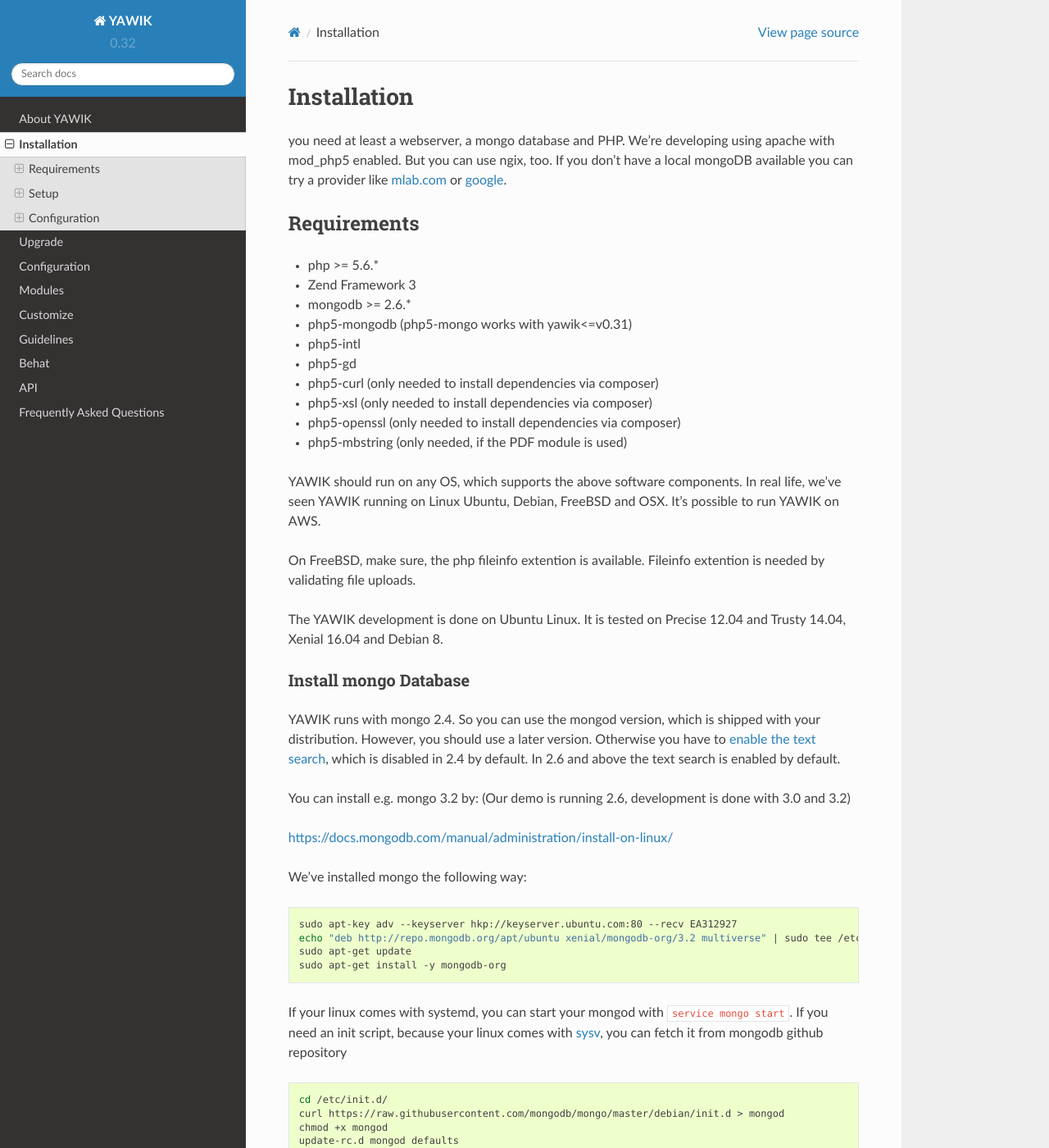
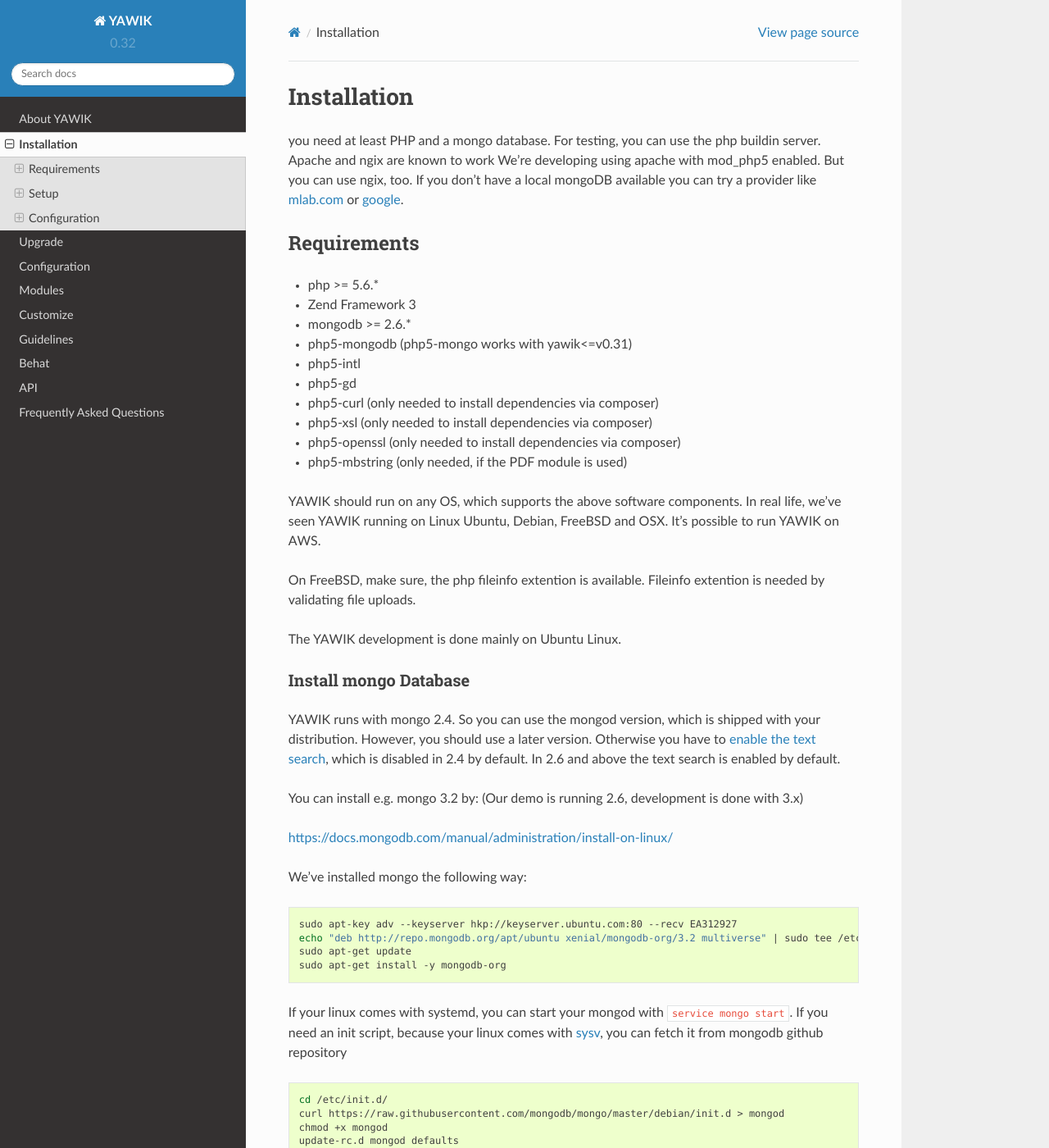
Before and after one commit to cross-solution/YawikDocs, a Sphinx documentation site: the page built from source/installation.rst, in a window 1280 px wide and 1400 px high. Shown: the whole window at 82% size. Built offline with Sphinx 7.4.7 and the Read the Docs theme 2.0.0, drawn with Linux system fonts in a browser that asks for light colours; a script that is not in the unit is left out; comment, search, counter and statistics services are not loaded; some of the changed text lies outside the part shown.

```diff
--- a/source/installation.rst
+++ b/source/installation.rst
@@ -1,9 +1,9 @@
 Installation
 ============
 
-you need at least a webserver, a mongo database and PHP. We're developing using
-apache with mod_php5 enabled. But you can use ngix, too. If you don't have a local mongoDB available you can try a
-provider like `mlab.com`_ or google_.
+you need at least PHP and a mongo database. For testing, you can use the php buildin server. Apache and ngix are known to work
+We're developing using apache with mod_php5 enabled. But you can use ngix, too.
+If you don't have a local mongoDB available you can try a provider like `mlab.com`_ or google_.
 
 .. _mlab.com: https://mlab.com/
 .. _google: https://console.cloud.google.com/launcher?q=mongodb
@@ -29,7 +29,7 @@
 
 On FreeBSD, make sure, the php fileinfo extention is available. Fileinfo extention is needed by validating file uploads.
 
-The YAWIK development is done on Ubuntu Linux. It is tested on Precise 12.04 and Trusty 14.04, Xenial 16.04 and Debian 8.
+The YAWIK development is done mainly on Ubuntu Linux.
 
 .. _get_mongo:
 
@@ -42,7 +42,7 @@
 
 .. _enable the text search: https://docs.mongodb.com/v2.4/tutorial/enable-text-search/
 
-You can install e.g. mongo 3.2 by: (Our demo is running 2.6, development is done with 3.0 and 3.2)
+You can install e.g. mongo 3.2 by: (Our demo is running 2.6, development is done with 3.x)
 
 
 https://docs.mongodb.com/manual/administration/install-on-linux/
```
Also changed, not shown: other parts of source/installation.rst (+1 -1 lines).
